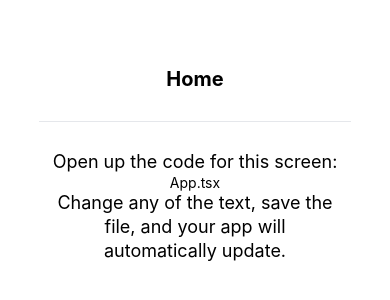
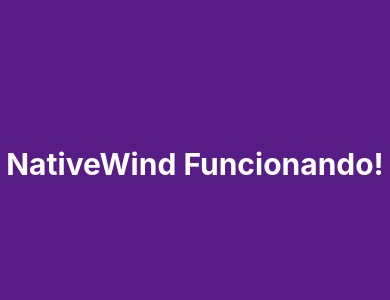
Before and after one commit to brunavarela/Revelio, a React Native app: screen / in a window 390 px wide. Shown: the part 258-558 px from the top of the page. Built offline with nearby package versions, Linux system fonts and the light colour scheme.

Commit message:
feat: first commit

```diff
--- a/App.tsx
+++ b/App.tsx
@@ -6,7 +6,7 @@
 export default function App() {
   return (
     <>
-      <ScreenContent title="Home" path="App.tsx"></ScreenContent>
+      <ScreenContent></ScreenContent>
       <StatusBar style="auto" />
     </>
   );
--- a/components/ScreenContent.tsx
+++ b/components/ScreenContent.tsx
@@ -1,25 +1,11 @@
-import { Text, View } from 'react-native';
+import { View, Text } from 'react-native';
 
-import { EditScreenInfo } from './EditScreenInfo';
-
-type ScreenContentProps = {
-  title: string;
-  path: string;
-  children?: React.ReactNode;
-};
-
-export const ScreenContent = ({ title, path, children }: ScreenContentProps) => {
+export function ScreenContent() {
   return (
-    <View className={styles.container}>
-      <Text className={styles.title}>{title}</Text>
-      <View className={styles.separator} />
-      <EditScreenInfo path={path} />
-      {children}
+    <View className="flex-1 items-center justify-center bg-purple-900">
+      <Text className="text-white text-3xl font-bold">
+        NativeWind Funcionando!
+      </Text>
     </View>
   );
-};
-const styles = {
-  container: `items-center flex-1 justify-center`,
-  separator: `h-[1px] my-7 w-4/5 bg-gray-200`,
-  title: `text-xl font-bold`,
-};
+}
--- /dev/null
+++ b/nativewind-env.d.ts
@@ -0,0 +1,3 @@
+/// <reference types="nativewind/types" />
+
+// NOTE: This file should not be edited and should be committed with your source code. It is generated by NativeWind.
```
